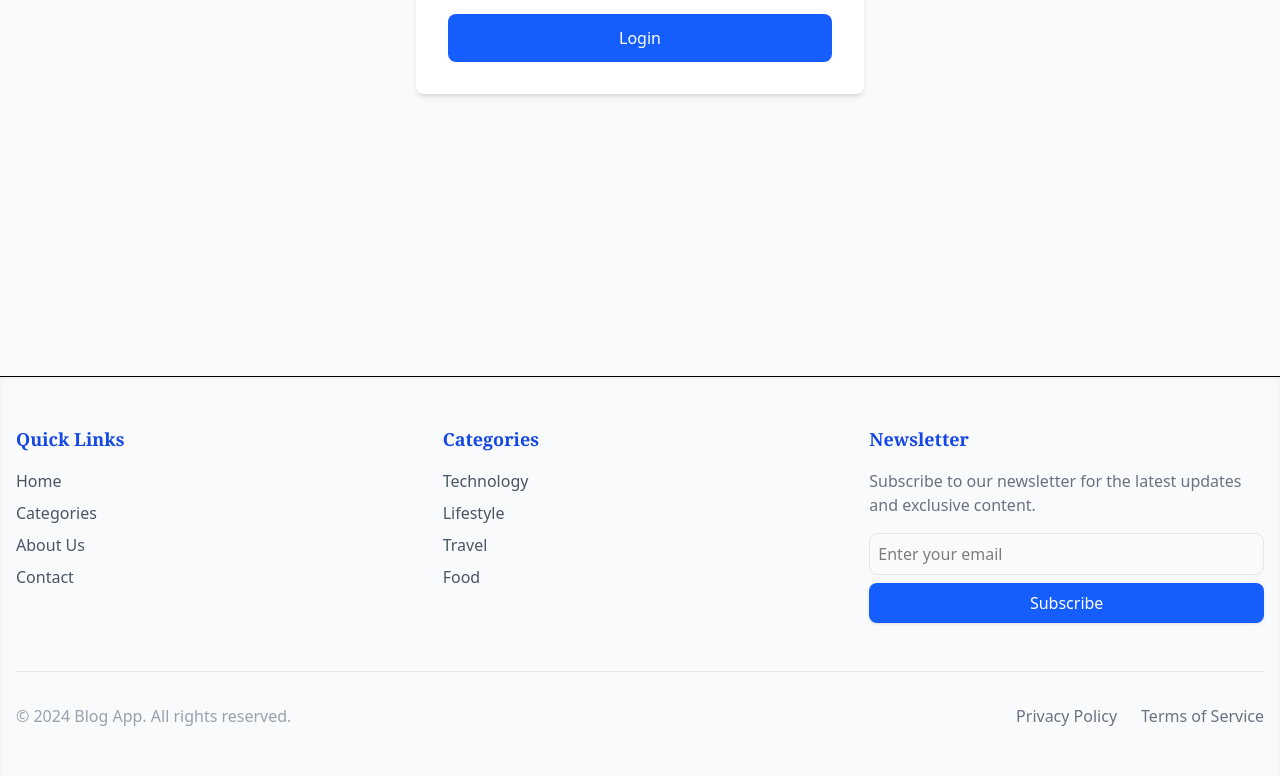
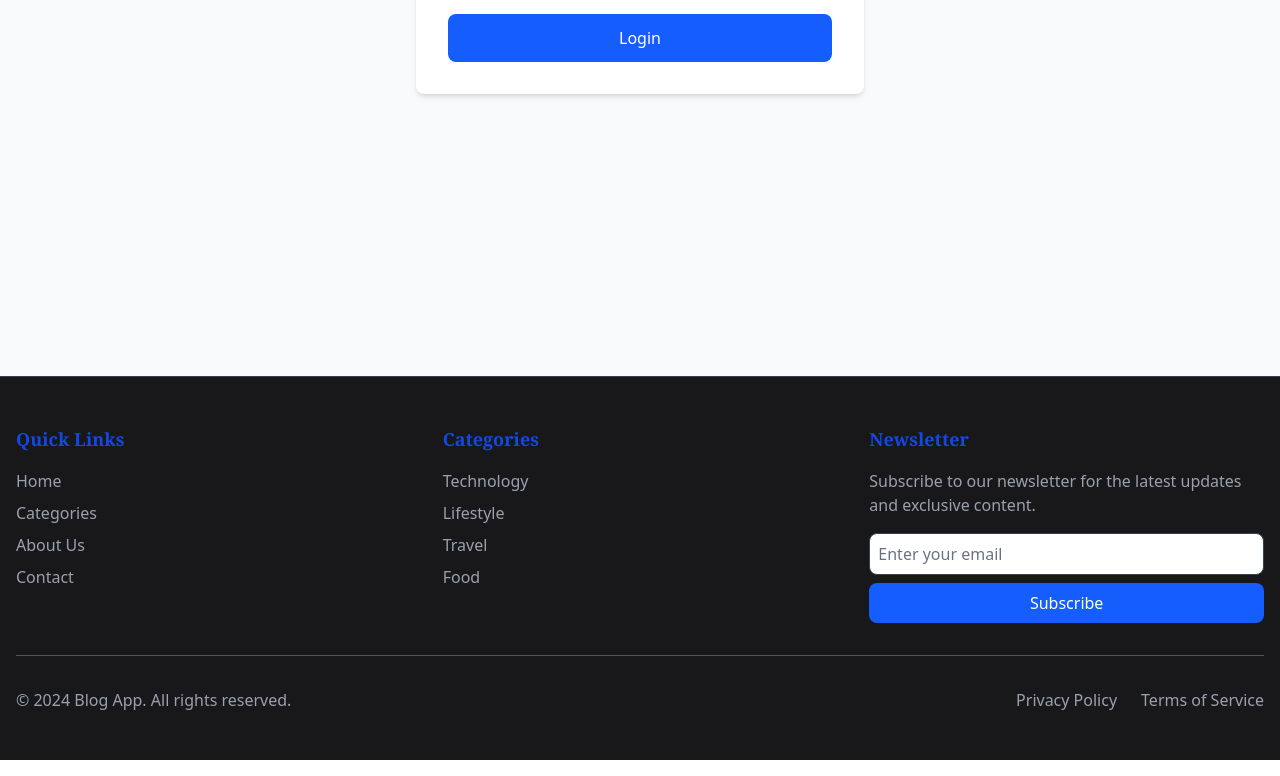
Before and after one commit to curiouscoder-cmd/nityablogweb, a React (Vite) app: page /login in a window 1280 px wide. Shown: the part 584-1360 px from the top of the page. Built offline with nearby package versions, Linux system fonts and the light colour scheme.

Commit message:
removed that extra black strip

```diff
--- a/src/App.jsx
+++ b/src/App.jsx
@@ -11,7 +11,7 @@ import Login from "./pages/Login";
 const App = () => {
   return (
     <Router>
-      <div className="min-h-screen bg-gray-50 dark:bg-gray-900 flex flex-col">
+      <div className="min-h-screen bg-gray-50 flex flex-col">
         <Navbar />
         <main className="pt-16 flex-grow">
           <Routes>
--- a/src/components/Footer.jsx
+++ b/src/components/Footer.jsx
@@ -20,67 +20,33 @@ const Footer = () => {
   };
 
   return (
-    <footer className="footer-theme border-t shadow-inner mt-8">
+    <footer className="bg-[#18181b] text-gray-400 border-t border-gray-700 mt-8">
       <div className="w-full px-4 py-12 max-w-7xl mx-auto">
         <div className="grid grid-cols-1 md:grid-cols-3 gap-8">
           {/* Quick Links */}
-          <div className="space-y-4">
-            <h3 className="text-lg font-serif font-bold text-blue-700">Quick Links</h3>
+          <div>
+            <h3 className="text-lg font-serif font-bold text-blue-700 mb-4">Quick Links</h3>
             <ul className="space-y-2">
-              <li>
-                <Link to="/" className="text-gray-600 hover:text-blue-600 transition-colors">
-                  Home
-                </Link>
-              </li>
-              <li>
-                <Link to="/categories" className="text-gray-600 hover:text-blue-600 transition-colors">
-                  Categories
-                </Link>
-              </li>
-              <li>
-                <Link to="/about" className="text-gray-600 hover:text-blue-600 transition-colors">
-                  About Us
-                </Link>
-              </li>
-              <li>
-                <Link to="/contact" className="text-gray-600 hover:text-blue-600 transition-colors">
-                  Contact
-                </Link>
-              </li>
+              <li><a href="/" className="hover:text-blue-500 transition">Home</a></li>
+              <li><a href="/categories" className="hover:text-blue-500 transition">Categories</a></li>
+              <li><a href="/about" className="hover:text-blue-500 transition">About Us</a></li>
+              <li><a href="/contact" className="hover:text-blue-500 transition">Contact</a></li>
             </ul>
           </div>
-
           {/* Categories */}
-          <div className="space-y-4">
-            <h3 className="text-lg font-serif font-bold text-blue-700">Categories</h3>
+          <div>
+            <h3 className="text-lg font-serif font-bold text-blue-700 mb-4">Categories</h3>
             <ul className="space-y-2">
-              <li>
-                <Link to="/categories?category=Technology" className="text-gray-600 hover:text-blue-600 transition-colors">
-                  Technology
-                </Link>
-              </li>
-              <li>
-                <Link to="/categories?category=Lifestyle" className="text-gray-600 hover:text-blue-600 transition-colors">
-                  Lifestyle
-                </Link>
-              </li>
-              <li>
-                <Link to="/categories?category=Travel" className="text-gray-600 hover:text-blue-600 transition-colors">
-                  Travel
-                </Link>
-              </li>
-              <li>
-                <Link to="/categories?category=Food" className="text-gray-600 hover:text-blue-600 transition-colors">
-                  Food
-                </Link>
-              </li>
+              <li><a href="/categories?category=Technology" className="hover:text-blue-500 transition">Technology</a></li>
+              <li><a href="/categories?category=Lifestyle" className="hover:text-blue-500 transition">Lifestyle</a></li>
+              <li><a href="/categories?category=Travel" className="hover:text-blue-500 transition">Travel</a></li>
+              <li><a href="/categories?category=Food" className="hover:text-blue-500 transition">Food</a></li>
             </ul>
           </div>
-
           {/* Newsletter */}
-          <div className="space-y-4">
-            <h3 className="text-lg font-serif font-bold text-blue-700">Newsletter</h3>
-            <p className="text-gray-500">
+          <div>
+            <h3 className="text-lg font-serif font-bold text-blue-700 mb-4">Newsletter</h3>
+            <p className="mb-4 text-gray-400">
               Subscribe to our newsletter for the latest updates and exclusive content.
             </p>
             <form className="space-y-2" onSubmit={handleSubscribe}>
@@ -89,12 +55,11 @@ const Footer = () => {
                 value={email}
                 onChange={e => setEmail(e.target.value)}
                 placeholder="Enter your email"
-                className="w-full p-2 border border-gray-200 rounded-lg focus:ring-2 focus:ring-blue-500 focus:border-blue-500 bg-gray-50"
-                required
+                className="w-full p-2 border border-gray-700 rounded-lg bg-white text-gray-900 placeholder-gray-500"
               />
               <button
                 type="submit"
-                className="w-full px-4 py-2 bg-blue-600 text-white rounded-lg hover:bg-blue-700 transition-all shadow-sm"
+                className="w-full px-4 py-2 bg-blue-600 text-white rounded-lg hover:bg-blue-700 transition"
               >
                 Subscribe
               </button>
@@ -103,21 +68,14 @@ const Footer = () => {
             </form>
           </div>
         </div>
-
-        {/* Bottom Bar */}
-        <div className="mt-12 pt-8 border-t border-gray-200">
-          <div className="flex flex-col md:flex-row justify-between items-center space-y-4 md:space-y-0">
-            <p className="text-gray-400">
-              © 2024 Blog App. All rights reserved.
-            </p>
-            <div className="flex space-x-6">
-              <Link to="/privacy" className="text-gray-500 hover:text-blue-600 transition-colors">
-                Privacy Policy
-              </Link>
-              <Link to="/terms" className="text-gray-500 hover:text-blue-600 transition-colors">
-                Terms of Service
-              </Link>
-            </div>
+        <hr className="my-8 border-gray-600" />
+        <div className="flex flex-col md:flex-row justify-between items-center space-y-4 md:space-y-0">
+          <p className="text-gray-400">
+            © 2024 Blog App. All rights reserved.
+          </p>
+          <div className="flex space-x-6">
+            <a href="/privacy" className="text-gray-400 hover:text-blue-500 transition">Privacy Policy</a>
+            <a href="/terms" className="text-gray-400 hover:text-blue-500 transition">Terms of Service</a>
           </div>
         </div>
       </div>
```
